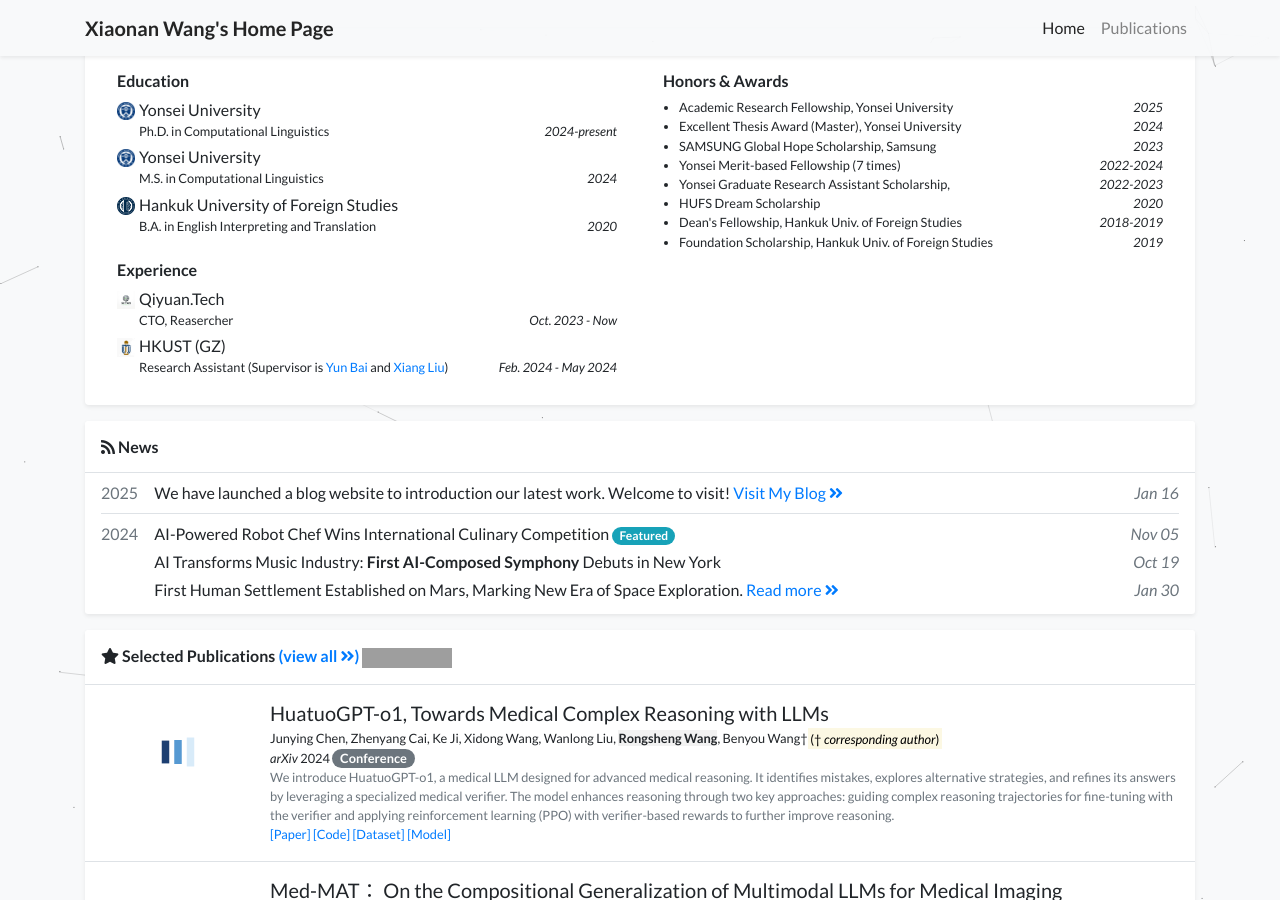
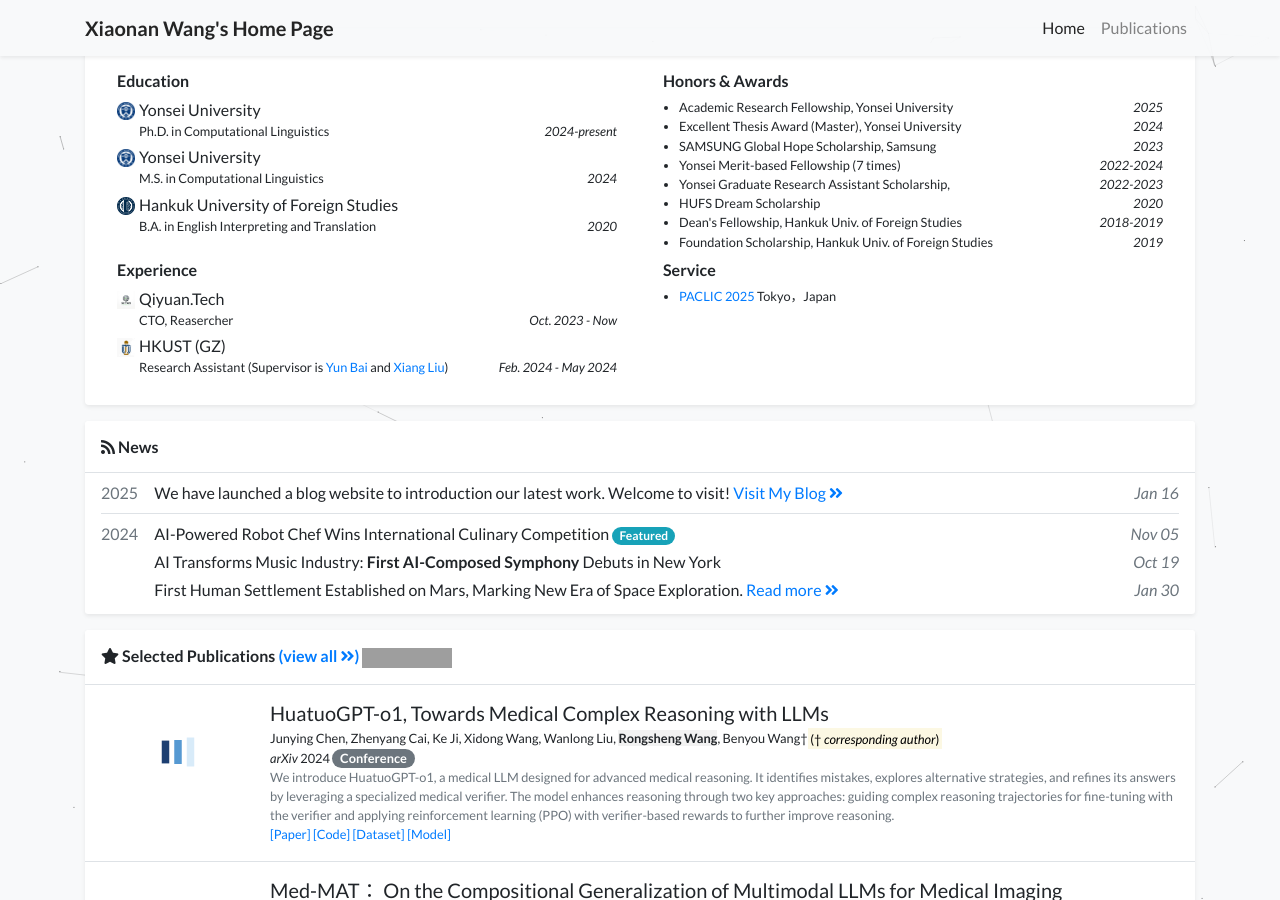
Before and after one commit to wangxiaonan-git/wangxiaonan-git.github.io, a Jekyll site: the page built from index.html, in a window 1280 px wide and 900 px high, scrolled down 528 px. Built offline with Jekyll 4.4.1, drawn with Linux system fonts in a browser that asks for light colours; a style sheet for code colours, icons or effects is not loaded; part of the change alters nothing that is shown; grey boxes are pictures that could not be loaded.

Commit message:
Update profile.yml

```diff
--- a/_data/profile.yml
+++ b/_data/profile.yml
@@ -76,7 +76,7 @@ awards:
 - name: Foundation Scholarship, Hankuk Univ. of Foreign Studies
   date: 2019
 
-Travel:
+service:
 - name: <a href="https://sites.google.com/view/paclic38/home">PACLIC 2025</a> Tokyo，Japan
 #- name: Reviewer of <a href="https://2025.ieeeicme.org/">ICME 2025</a>
 
```
